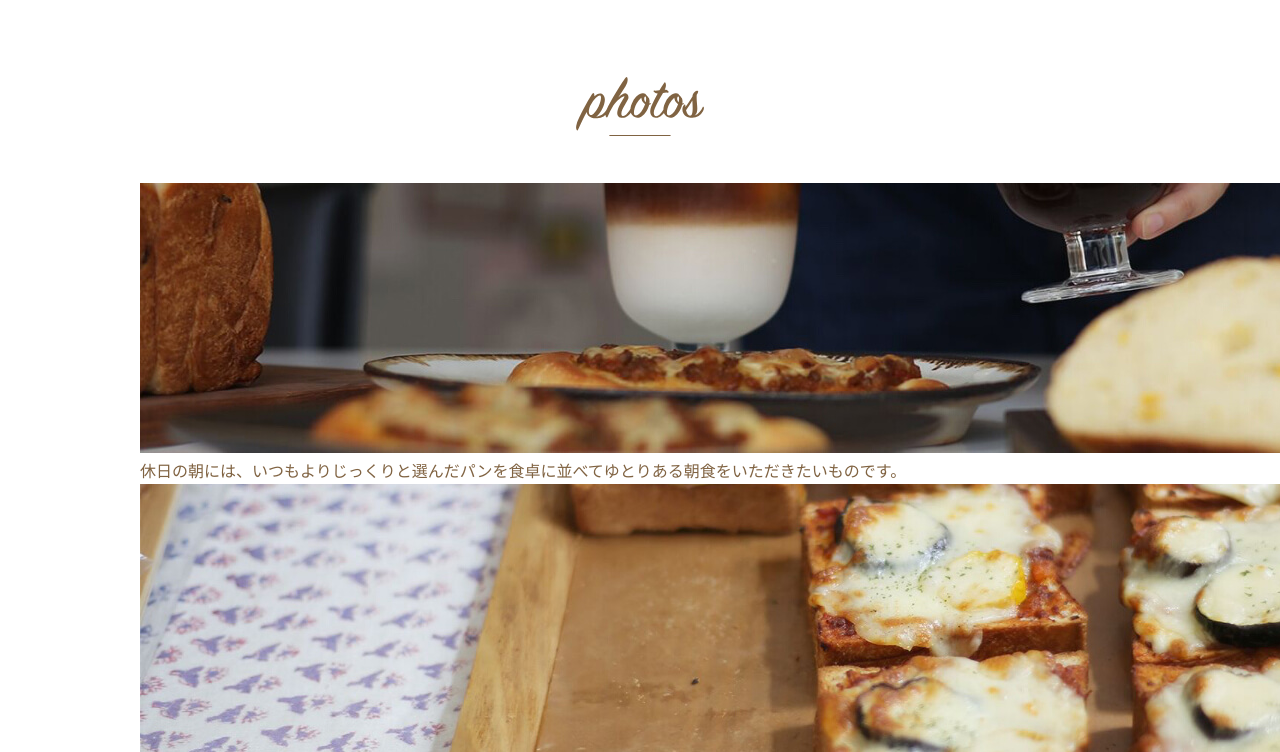
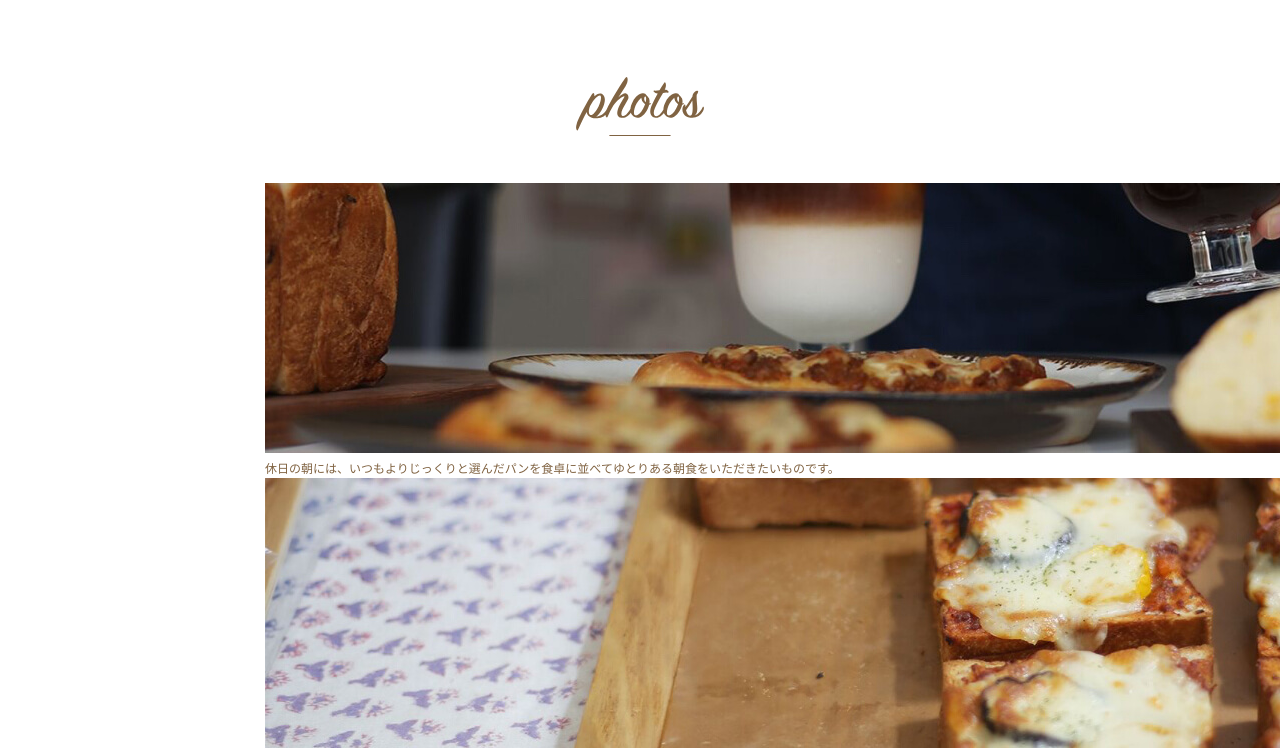
Before and after one commit to niina58/single-page-site, a plain HTML site: page index.html in a window 1280 px wide. Shown: the part 2015-2767 px from the top of the page. Drawn offline with Linux system fonts and the light colour scheme.

Commit message:
Update style.css

```diff
--- a/css/style.css
+++ b/css/style.css
@@ -52,3 +52,13 @@ img{
 address{
     font-style: normal;
 }
+
+.photos{
+    width: 750px;
+}
+.photos-list li{
+    margin-bottom: 30;
+}
+.photos figcaption{
+    font-size: 12px;
+}
```
